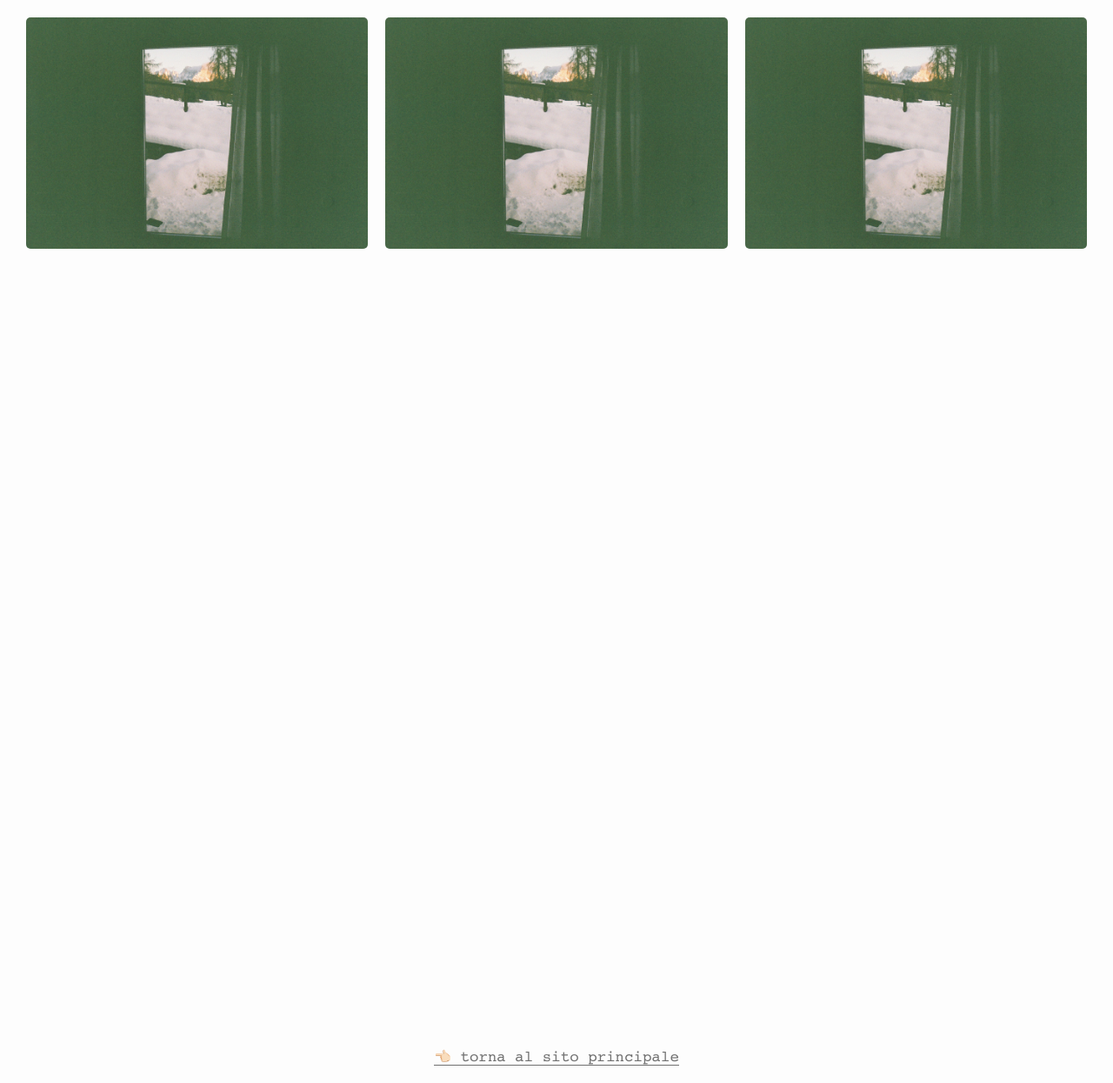
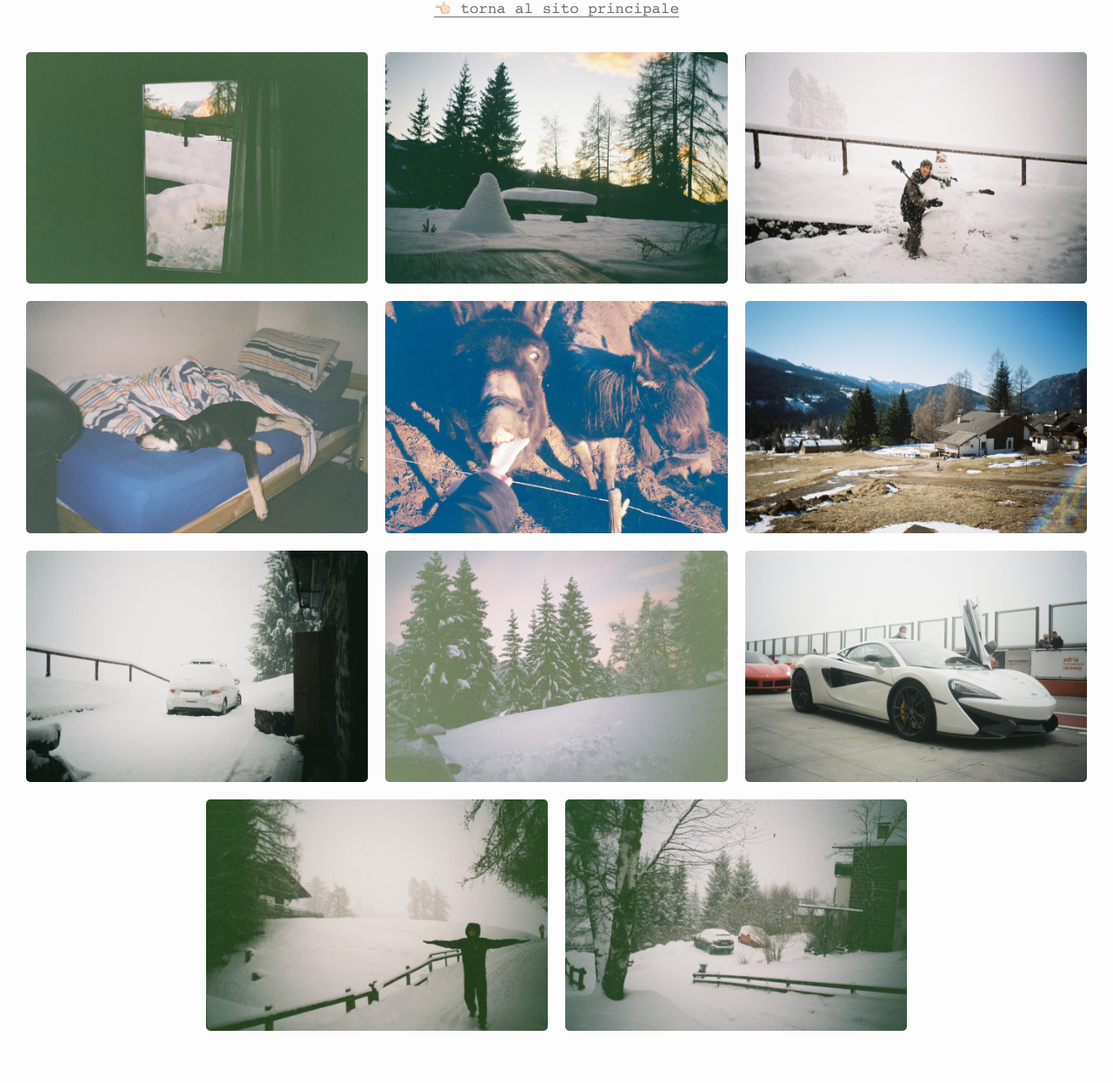
Before and after one commit to macs-massimopiazza/massimopiazza.com-5, a PHP site: page /fotine/index.html in a window 1280 px wide. Shown: the part 60-1305 px from the top of the page at 87% size. Run offline with PHP 8.4, Linux system fonts and the light colour scheme.

Commit message:
compressed pics & minor fixes

```diff
--- a/css/style.css
+++ b/css/style.css
@@ -716,6 +716,10 @@ footer {
     justify-content: space-between;
 }
 
+.footer-links a{
+    border-bottom: none;
+}
+
 @media screen and (max-width: 1300px) {
     .footer-disclaimer {
         display: none;
--- a/fotine/index.html
+++ b/fotine/index.html
@@ -49,27 +49,51 @@
                 <div id="time"><span class="time-emoji no-select">⌚</span><span id="hours" class="blink"></span>:<span id="minutes" class="blink"></span></div>
             </div>
         </header>
-        <main>
-            <section id="pics-wrapper" class="active">
-                <div class="row">
-                    <div class="pic-card">
-                        <img src="img/F1180001.JPG" alt="">
-                    </div>
-                    <div class="pic-card">
-                        <img src="img/F1180001.JPG" alt="">
-                    </div>
-                    <div class="pic-card">
-                        <img src="img/F1180001.JPG" alt="">
-                    </div>
-                </div>
-            </section>
-        </main>
         <footer>
             <div class="footer-wrapper">
                 <!-- <span class="footer-disclaimer">si quando ho creato questo sito mi piacevano i siti semplicini e bruttini (non come me eheh)</span> -->
                 <a href="https://www.massimopiazza.com" target="blank"><span class="no-select">👈🏻</span> torna al sito principale</a>
             </div>
         </footer>
+        <main>
+            <section id="pics-wrapper" class="active">
+                <div class="row">
+                    <div class="pic-card">
+                        <img src="img/F1180001.JPG">
+                    </div>
+                    <div class="pic-card">
+                        <img src="img/F1180002.JPG">
+                    </div>
+                    <div class="pic-card">
+                        <img src="img/F1180011.JPG">
+                    </div>
+                    <div class="pic-card">
+                        <img src="img/F1180013.JPG">
+                    </div>
+                    <div class="pic-card">
+                        <img src="img/F1180015.JPG">
+                    </div>
+                    <div class="pic-card">
+                        <img src="img/F1180017.JPG">
+                    </div>
+                    <div class="pic-card">
+                        <img src="img/F1180021.JPG">
+                    </div>
+                    <div class="pic-card">
+                        <img src="img/F1180022.JPG">
+                    </div>
+                    <div class="pic-card">
+                        <img src="img/F1130005.JPG">
+                    </div>
+                    <div class="pic-card">
+                        <img src="img/F1130012.JPG">
+                    </div>
+                    <div class="pic-card">
+                        <img src="img/F1130013.JPG">
+                    </div>
+                </div>
+            </section>
+        </main>
     </div>
     <script src="./js/main.js"></script>
 </body>
--- a/index.html
+++ b/index.html
@@ -178,7 +178,11 @@
             <div class="footer-wrapper">
                 <!-- <span class="footer-disclaimer">si quando ho creato questo sito mi piacevano i siti semplicini e bruttini (non come me eheh)</span> -->
                 <span class="footer-disclaimer">attenzione, sito ancora in costruzione <span class="no-select">🔨</span></span>
-                <a href="https://www.massimopiazza.com/macs-v4/" target="blank"><span class="no-select">👴🏻</span> vecchio sito</a>
+                <div class="footer-links">
+                    <a href="https://www.massimopiazza.com/fotine/"><span class="no-select">📸</span></a>,
+                    <a href="https://www.massimopiazza.com/macs-v4/" target="_blank"><span class="no-select">👴🏻</span></a>,
+                    <a href="https://www.massimopiazza.com/sfondini/"><span class="no-select">🖼️</span></a>
+                </div>
             </div>
         </footer>
         <img src="img/star-light-1.svg" class="star-1 no-select">
```
Also changed, not shown: fotine/img/F1130005.JPG (added), fotine/img/F1130012.JPG (added), fotine/img/F1130013.JPG (added), fotine/img/F1180001.JPG, fotine/img/F1180002.JPG, fotine/img/F1180011.JPG (added), fotine/img/F1180013.JPG (added), fotine/img/F1180015.JPG (added), fotine/img/F1180017.JPG (added), fotine/img/F1180021.JPG, fotine/img/F1180022.JPG (added).
